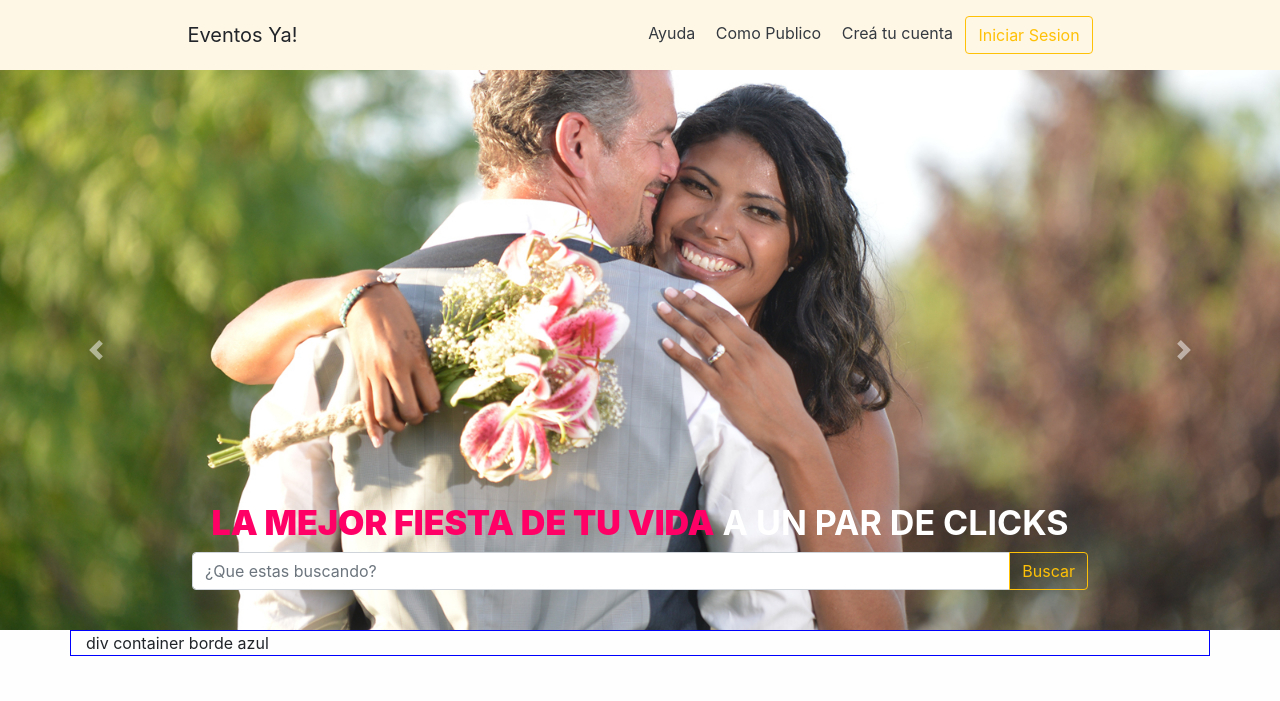
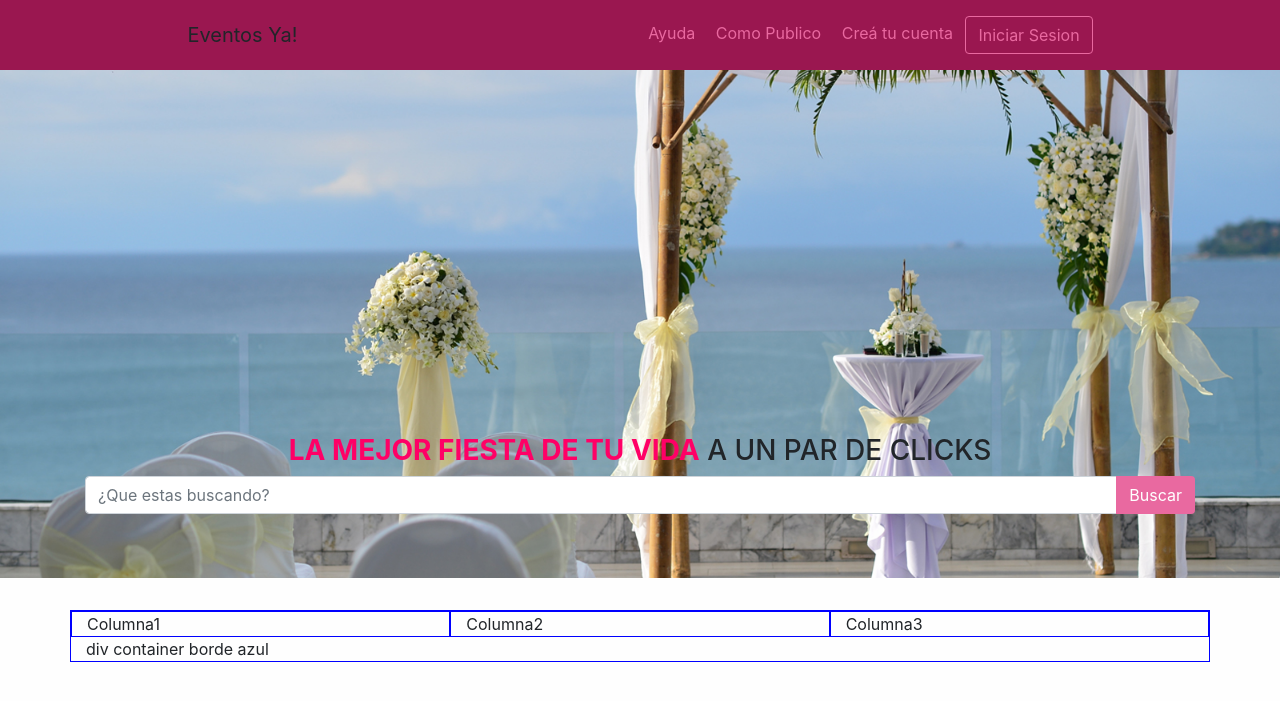
Before and after one commit to sebasxl/eventosya, a PHP site: page / in a window 1280 px wide. Shown: the top 701 px of the page. Run offline with PHP 8.4, Linux system fonts and the light colour scheme.

Commit message:
cambios en slider

```diff
--- a/css/custom.css
+++ b/css/custom.css
@@ -14,31 +14,66 @@ body {
 
 .borde-azul {
 	border: blue 1px solid;
-	width: 100%;
 }
 
-.bg-orange{
-	background-color: #fff7e6;
+.bg-fucsia{
+	background-color: #9A1750;
 }
 
-.carousel-inner{
-	display: block;
-	height: auto;
-	max-height: 600px;
+.text-fucsia{
+	color: #E969A0;
 }
 
-.carousel-item img{
-	width: 100%;
+.text-fucsia:hover{
+	color: #FB95C1;
+}
+
+.btn-outline-fucsia {
+    color: #E969A0;
+    background-color: transparent;
+    background-image: none;
+    border-color: #E969A0;
+}
+
+.btn-outline-fucsia:hover {
+    color: #FFFFFF;
+    background-color: #E969A0;
+    background-image: none;
+    border-color: #E969A0;
+}
+
+.jumbotron{
+	background: url("../imagenes/index2.jpg");
+	background-position: center; /* Center the image */
+  	background-repeat: no-repeat; /* Do not repeat the image */
+  	background-size: cover; /* Resize the background image to cover the entire container */
+  	max-height: 600px;
+  	position: relative;
+
 
 }
 
-.titular{
+
+.container-in-jumbo{
 	font-size: 34px;
 	text-transform: uppercase;
 	text-shadow: grey;
 	font-weight: bold;
+	text-align: center;
+	padding-top: 300px;
+
 }
 .titular-fucsia{
 	color: #ff0066;
 	font-weight: bolder;
 }
+
+.btn-fucsia {
+    color: #FFFFFF;
+    background-color: #E969A0;
+}
+
+.btn-fucsia:hover {
+    color: #FFFFFF;
+    background-color: #ff0066;
+}
--- a/header.php
+++ b/header.php
@@ -90,14 +90,14 @@
 	</nav>
 -->
 
-<header class="navbar d-flex bg-orange">
+<header class="navbar d-flex bg-fucsia">
 	<div class="navbar-brand p-2 mr-auto">
 		Eventos Ya!
 	</div>
 	<div class="navigation p-2">
-		<a class="p-2 text-dark" href="#">Ayuda</a>
-		<a class="p-2 text-dark" href="#">Como Publico</a>
-		<a class="p-2 text-dark" href="#">Creá tu cuenta</a>
-		<a class="btn btn-outline-warning" href="#">Iniciar Sesion</a>
+		<a class="p-2 text-fucsia" href="#">Ayuda</a>
+		<a class="p-2 text-fucsia" href="#">Como Publico</a>
+		<a class="p-2 text-fucsia" href="#">Creá tu cuenta</a>
+		<a class="btn btn-outline-fucsia" href="#">Iniciar Sesion</a>
 	</div>
 </header>
--- a/index.php
+++ b/index.php
@@ -5,59 +5,32 @@ include 'header.php';
 
 ?>
 
-<div id="carouselExampleControls" class="carousel slide carousel-fade " data-ride="carousel">
-	<div class="carousel-inner">
-		<div class="carousel-item active">
-			<img class="d-block" src="imagenes/index.jpg" alt="First slide">
-	    	<div class="carousel-caption">
-	    		<h3 class="titular"><span class="titular-fucsia">La mejor fiesta de tu vida</span> a un par de clicks</h3>
+<div class="jumbotron jumbotron-fluid">
+  	<div class="container-in-jumbo container">
+  		<h3 class="titular">
+  			<span class="titular-fucsia">La mejor fiesta de tu vida</span> a un par de clicks
+  		</h3>
   		<div class="input-group">
   			<input type="text" class="form-control" placeholder="¿Que estas buscando?" aria-label="Recipient's username" aria-describedby="button-addon2">
   			<div class="input-group-append">
-	    				<button class="btn btn-outline-warning" type="button" id="button-addon2">Buscar</button>
+  				<button class="btn btn-fucsia" type="button" id="button-addon2">Buscar</button>
   			</div>
   		</div>
   </div>
 </div>
-<!--
-    <div class="carousel-item">
-      <img class="d-block" src="imagenes/index3.jpg" alt="Second slide">
-    	<div class="carousel-caption">
-    		<h3 class="titular"><span class="titular-fucsia">La mejor fiesta de tu vida</span> a un par de clicks</h3>
-    		<div class="input-group">
-    			<input type="text" class="form-control" placeholder="¿Que estas buscando?" aria-label="Recipient's username" aria-describedby="button-addon2">
-    			<div class="input-group-append">
-    				<button class="btn btn-outline-warning" type="button" id="button-addon2">Buscar</button>
+
+<div class="container borde-azul">
+	<div class="row">
+		<div class="col-md-4 borde-azul">
+			Columna1
+		</div>
+		<div class="col-md-4 borde-azul">
+			Columna2
+		</div>
+		<div class="col-md-4 borde-azul">
+			Columna3
 		</div>
 	</div>
-    	</div>
-    </div>
-    <div class="carousel-item">
-    	<img class="d-block" src="imagenes/index2.jpg" alt="Third slide">
-    	<div class="carousel-caption">
-    		<h3 class="titular"><span class="titular-fucsia">La mejor fiesta de tu vida</span> a un par de clicks</h3>
-    		<div class="input-group">
-    			<input type="text" class="form-control" placeholder="¿Que estas buscando?" aria-label="Recipient's username" aria-describedby="button-addon2">
-    			<div class="input-group-append">
-    				<button class="btn btn-outline-warning" type="button" id="button-addon2">Buscar</button>
-    			</div>
-    		</div>
-    	</div>
-    </div>
--->
-	</div>
-  <a class="carousel-control-prev" href="#carouselExampleControls" role="button" data-slide="prev">
-    <span class="carousel-control-prev-icon" aria-hidden="true"></span>
-    <span class="sr-only">Anterior</span>
-  </a>
-  <a class="carousel-control-next" href="#carouselExampleControls" role="button" data-slide="next">
-    <span class="carousel-control-next-icon" aria-hidden="true"></span>
-    <span class="sr-only">Siguiente</span>
-  </a>
-</div>
-
-
-<div class="container borde-azul">
 	div container borde azul
 </div>
 <?php
```
Also changed, not shown: imagenes/04d0f49e-020e-41fa-830b-e6815679e746-original.png (added). Lines whose indentation alone changed are shown as unchanged.
